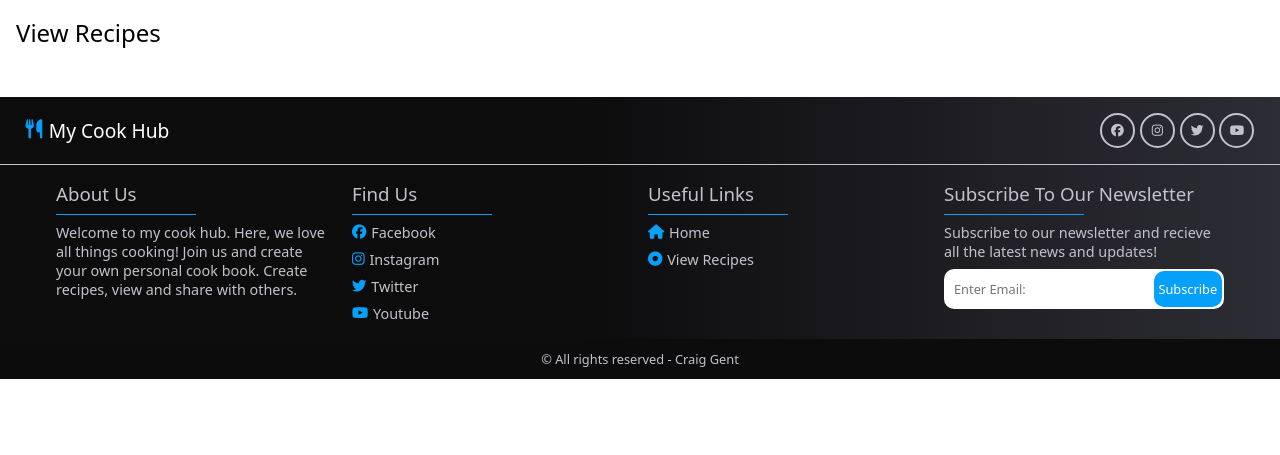
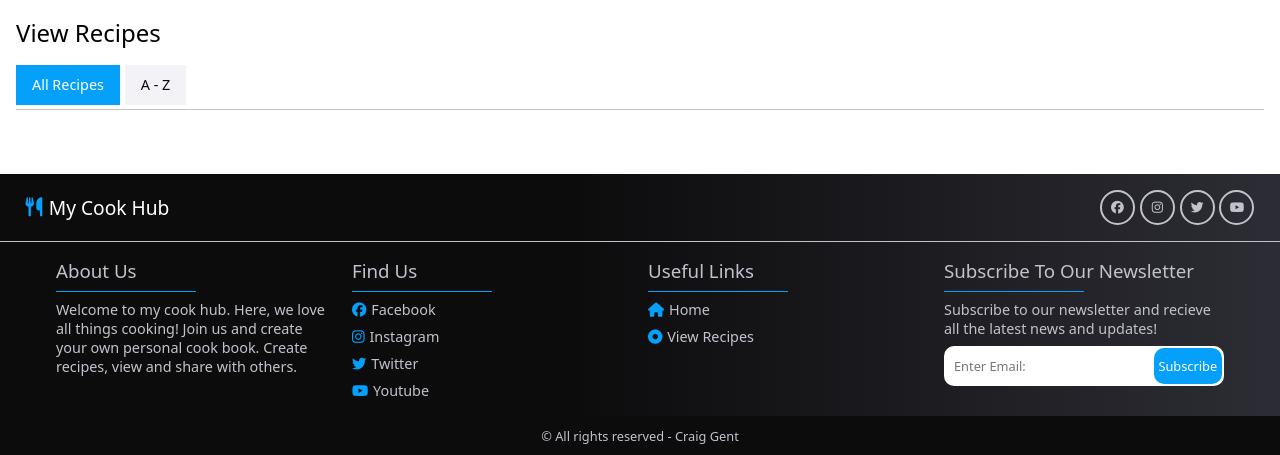
Before and after one commit to Genty83/My-Cook-Hub, a Python web app: template src/templates/view_recipes.html in a window 1280 px wide. Shown: the part 89-544 px from the top of the page. Run offline with Jinja, Linux system fonts and the light colour scheme; the template is opened without the code that fills it, so the values that code supplies are empty.

Commit message:
Added tab bar

```diff
--- a/src/templates/view_recipes.html
+++ b/src/templates/view_recipes.html
@@ -4,8 +4,16 @@
 
 {% block content %}
 
-<section class="padding-lg">
+<section class="flex-col gap-lg padding-lg">
     <h2>View Recipes</h2>
+
+    <div class="flex-col gap-sm">
+        <div class="flex-row gap-sm">
+            <a href="" class="tab-btn tab-active">All Recipes</a>
+            <a href="" class="tab-btn tab-inactive">A - Z</a>
+        </div>
+        <div class="h_seperator"></div>
+    </div>
 
     <div class="view-recipe-content padding-lg gap-md">
         {% if recipes|length > 0 %}
```
